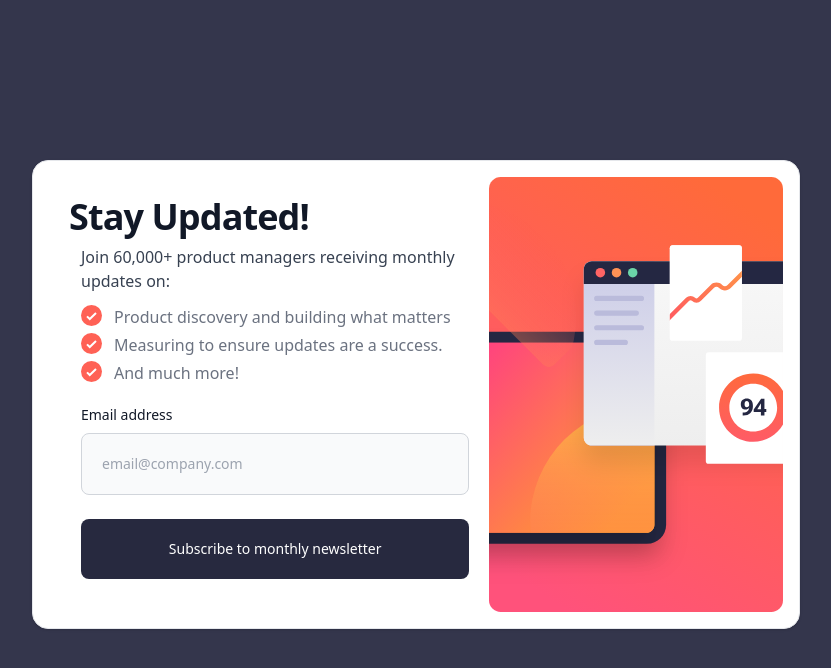
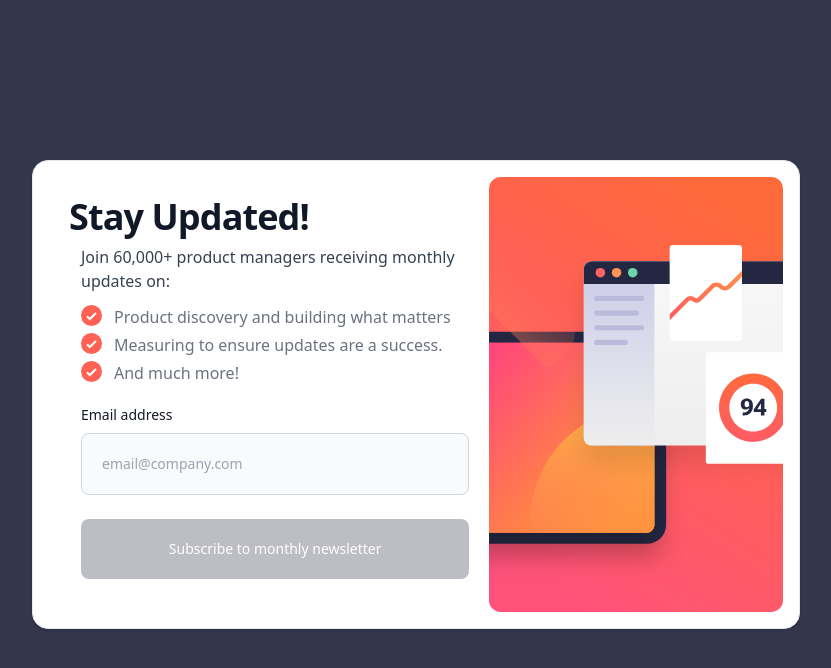
Before and after one commit to Robinkariuki/newsletter, a Next.js app: page / in a window 1280 px wide. Shown: the top 668 px of the page, without its empty margins (224-1055 px from the left). Built offline with nearby package versions, Linux system fonts and the light colour scheme.

Commit message:
made changes to button class

```diff
--- a/src/pages/signup.tsx
+++ b/src/pages/signup.tsx
@@ -85,7 +85,7 @@ const SignUp = () => {
   </span>
   </div>
 
-  <button type="button" className="text-white bg-Slate-Grey hover:bg-tomato-800 focus:outline-none focus:ring-4 focus:ring-red-300 font-medium rounded-lg w-full text-sm px-5 py-5 text-center mr-2 mb-2 dark:bg-tomato-800 dark:hover:bg-tomato-800 dark:focus:ring-red-300 ">Subscribe to monthly  newsletter</button>
+  <button type="button" className="text-white bg-Slate-Grey hover:bg-tomato-800 focus:outline-none focus:ring-4 focus:ring-red-300 font-medium rounded-lg w-full text-sm px-5 py-5 text-center mr-2 mb-2 dark:bg-tomato-800 dark:hover:bg-tomato-800 dark:focus:ring-red-300  group-invalid:pointer-events-none group-invalid:opacity-30">Subscribe to monthly  newsletter</button>
     </form>
 
 
```
